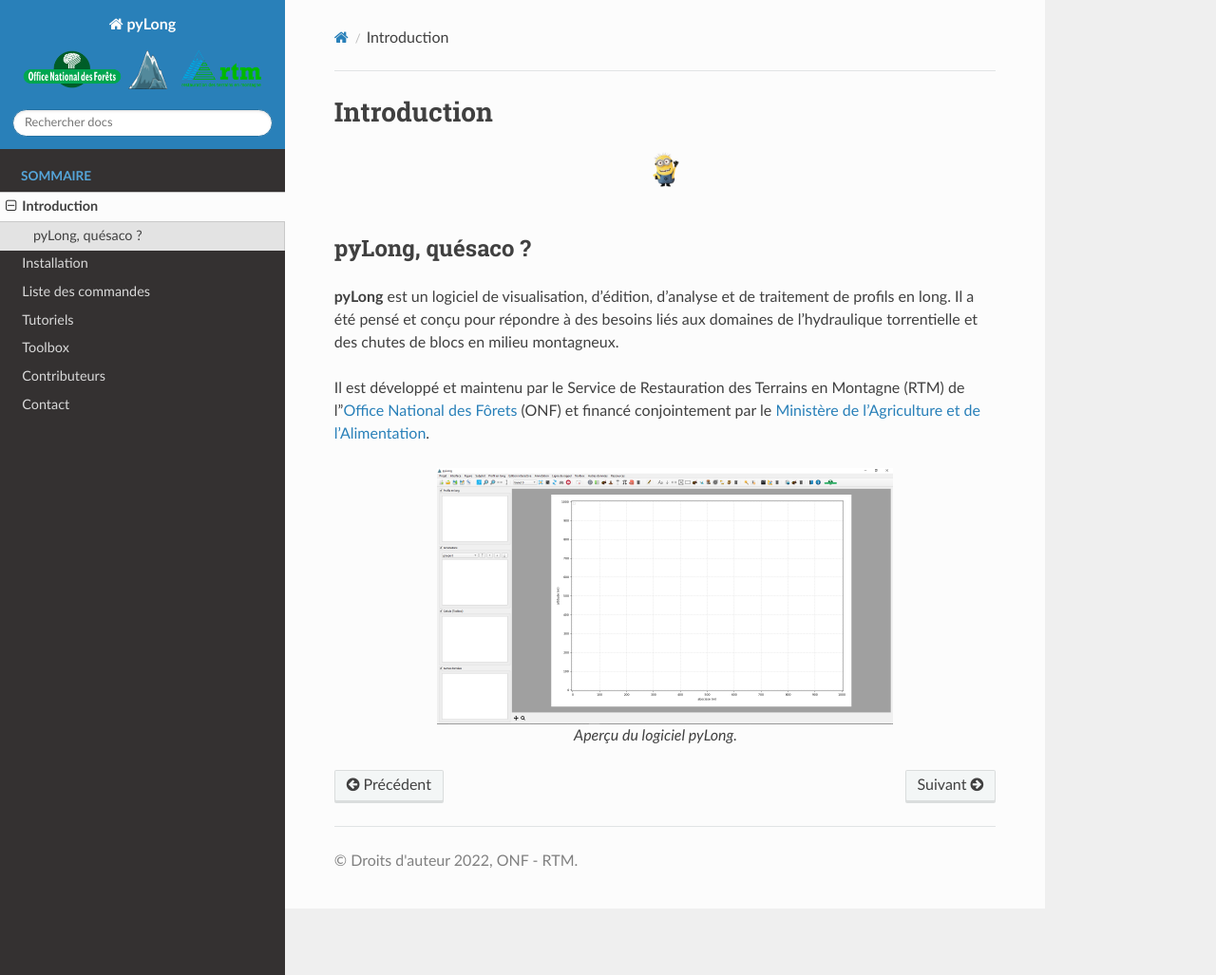
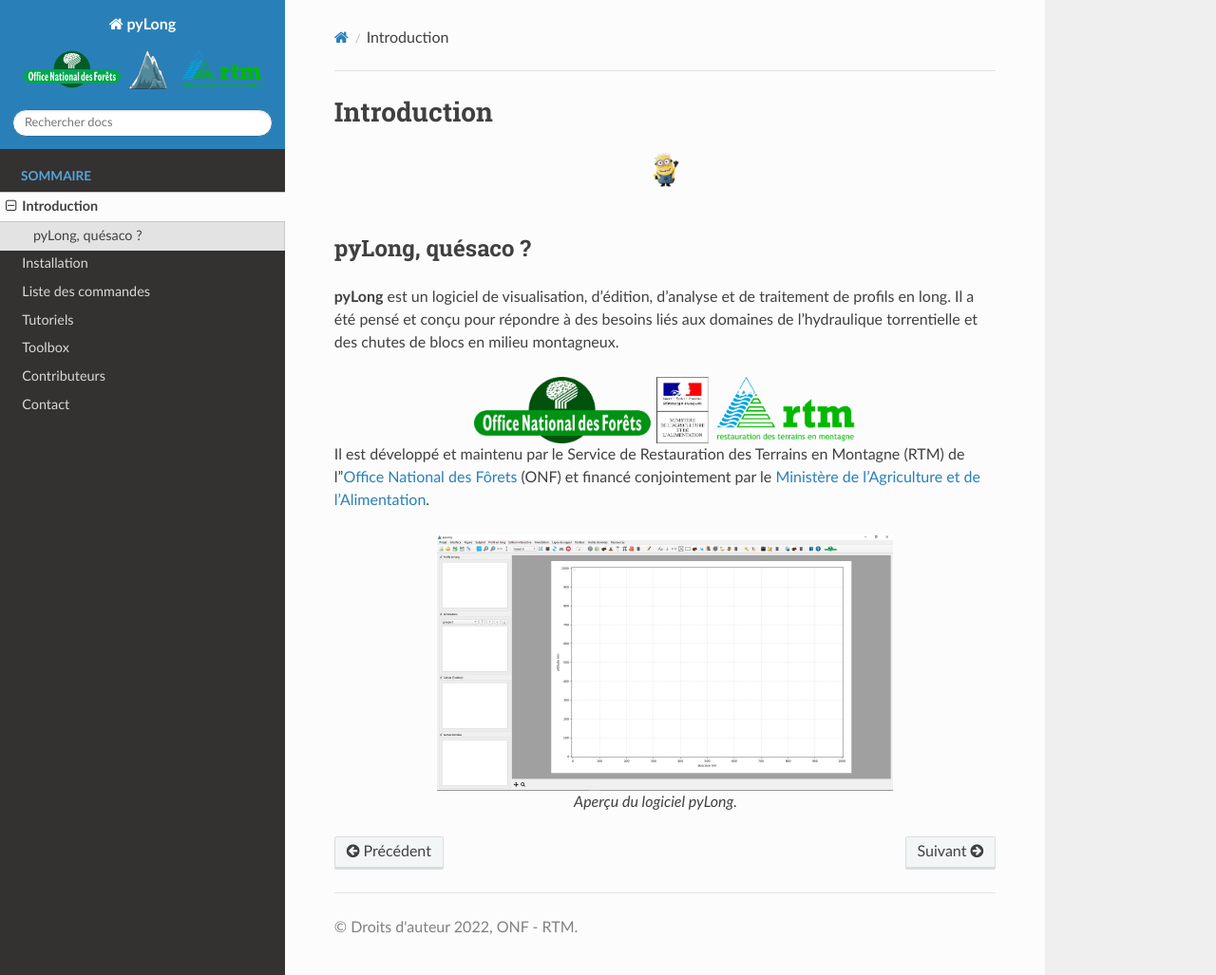
Before and after one commit to clementroussel/pyLong-doc, a Sphinx documentation site: the page built from docs/source/introduction.rst, in a window 1280 px wide and 1027 px high. Shown: the whole window at 95% size. Built offline with Sphinx 7.4.7 and the Read the Docs theme 2.0.0, drawn with Linux system fonts in a browser that asks for light colours.

Commit message:
Update introduction.rst

```diff
--- a/docs/source/introduction.rst
+++ b/docs/source/introduction.rst
@@ -12,6 +12,10 @@
 
 **pyLong** est un logiciel de visualisation, d'édition, d'analyse et de traitement de profils en long. Il a été pensé et conçu pour répondre à des besoins liés aux domaines de l'hydraulique torrentielle et des chutes de blocs en milieu montagneux.
 
+.. image:: ./icones/onf_maa_rtm.png
+   :align: center
+   :scale: 10%
+
 Il est développé et maintenu par le Service de Restauration des Terrains en Montagne (RTM) de l'`Office National des Fôrets`_ (ONF) et financé conjointement par le `Ministère de l'Agriculture et de l'Alimentation`_.
 
 .. _`Office National des Fôrets`: https://www.onf.fr/
```
